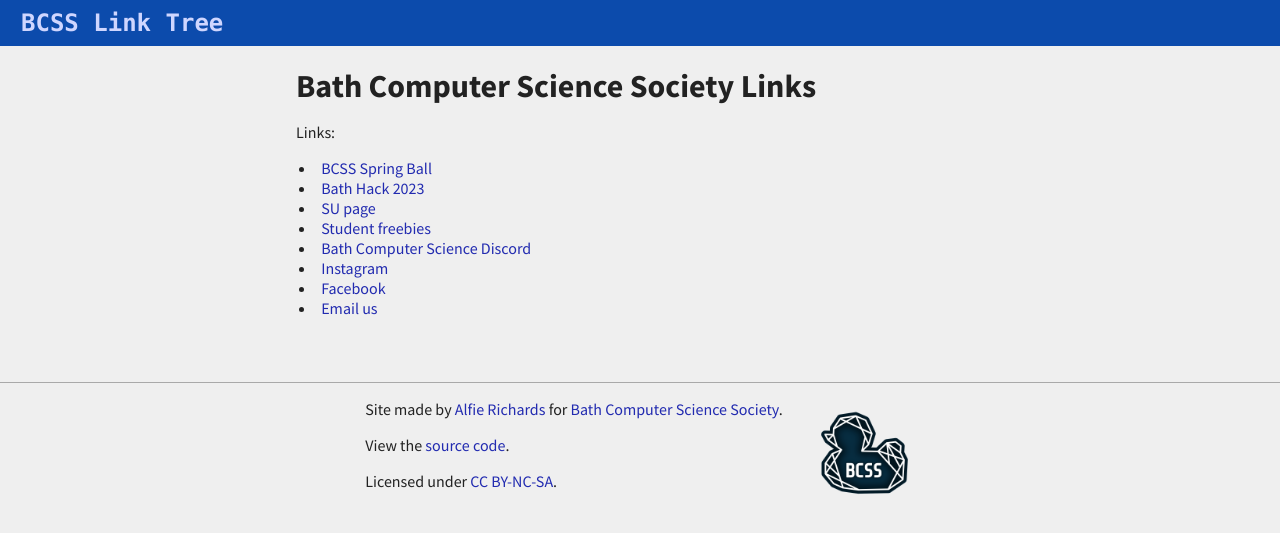
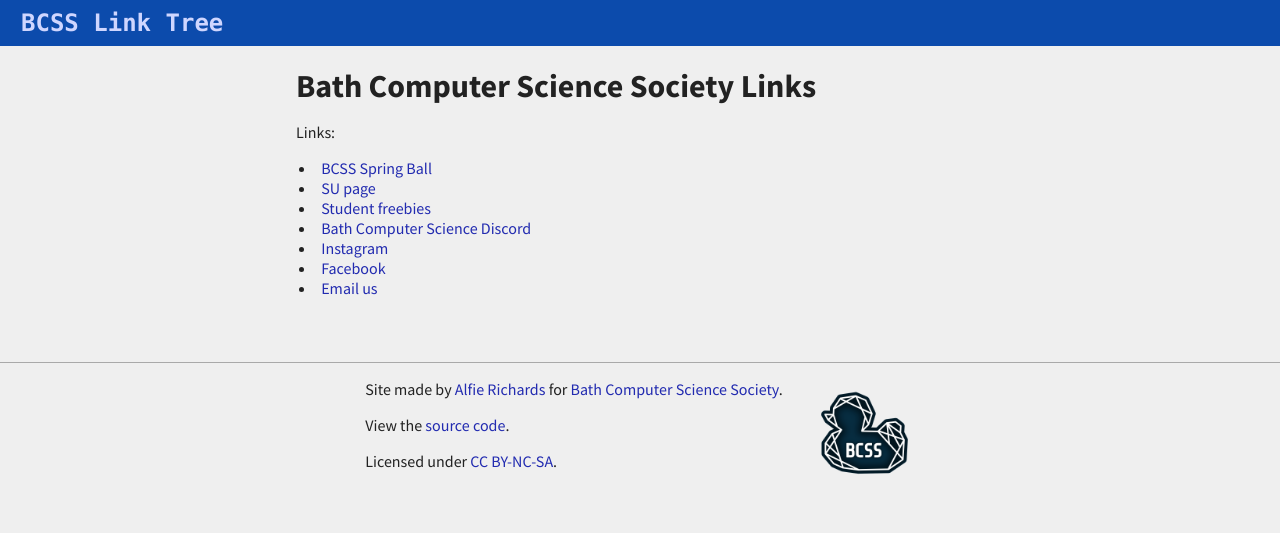
Before and after one commit to AlfGalf/BCSS_QR_Code_Tree, a Jekyll site: the page built from index.markdown, in a window 1280 px wide. Shown: the top 533 px of the page. Built offline with Jekyll 4.4.1, drawn with Linux system fonts in a browser that asks for light colours.

Commit message:
Remove bathhack 2023

```diff
--- a/index.markdown
+++ b/index.markdown
@@ -7,7 +7,6 @@ layout: default
 Links:
 
 - [BCSS Spring Ball](https://www.thesubath.com/bcss/products/)
-- [Bath Hack 2023](https://bathhack.bcss.website/)
 - [SU page](https://www.thesubath.com/bcss/)
 - [Student freebies](https://docs.google.com/document/d/1NFGVWmWMrlRKjpWRIsKL4RPe6lG3TP3g/edit?usp=drivesdk&ouid=103084223961007433008&rtpof=true&sd=true)
 - [Bath Computer Science Discord](https://discord.gg/gDYbrpK)
```
